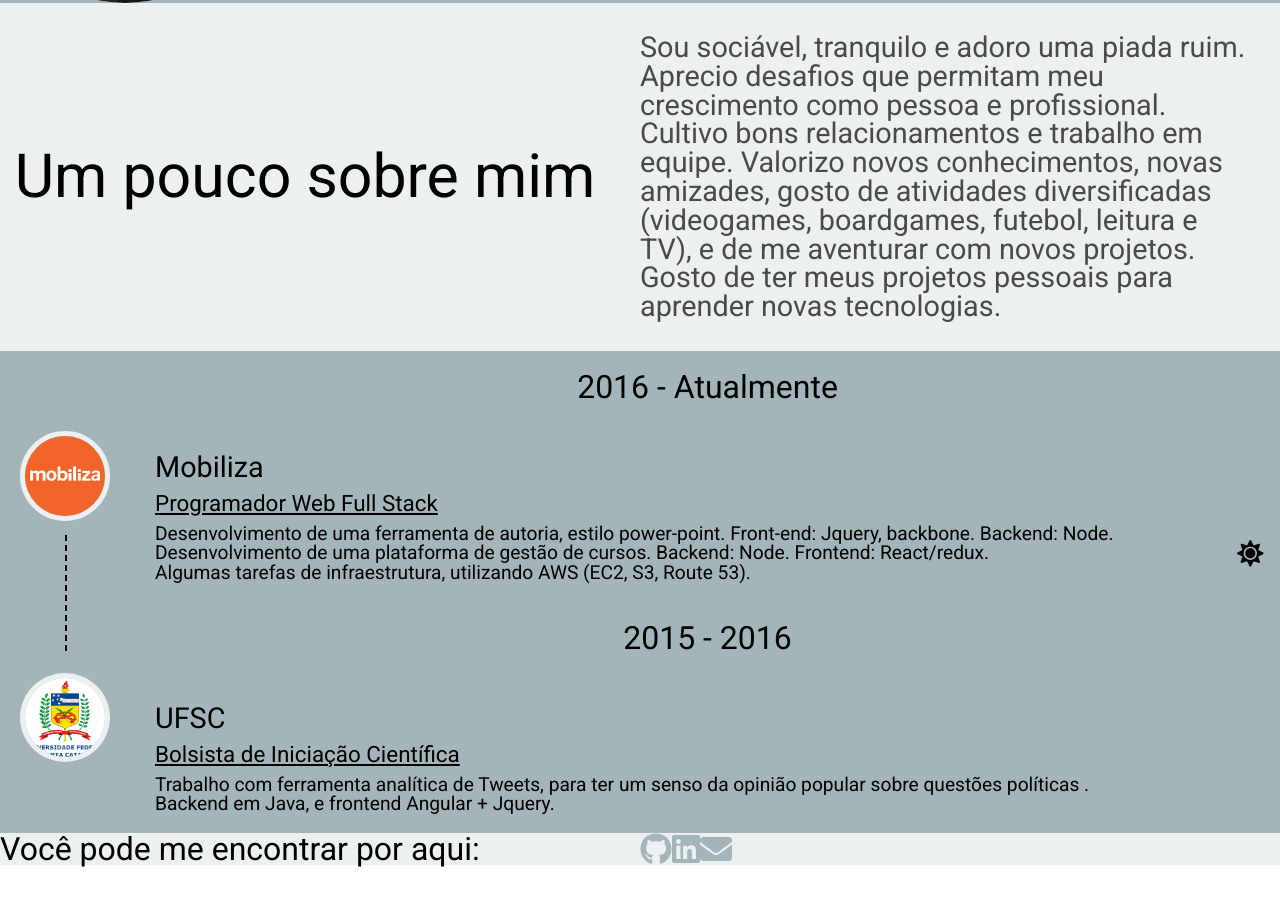
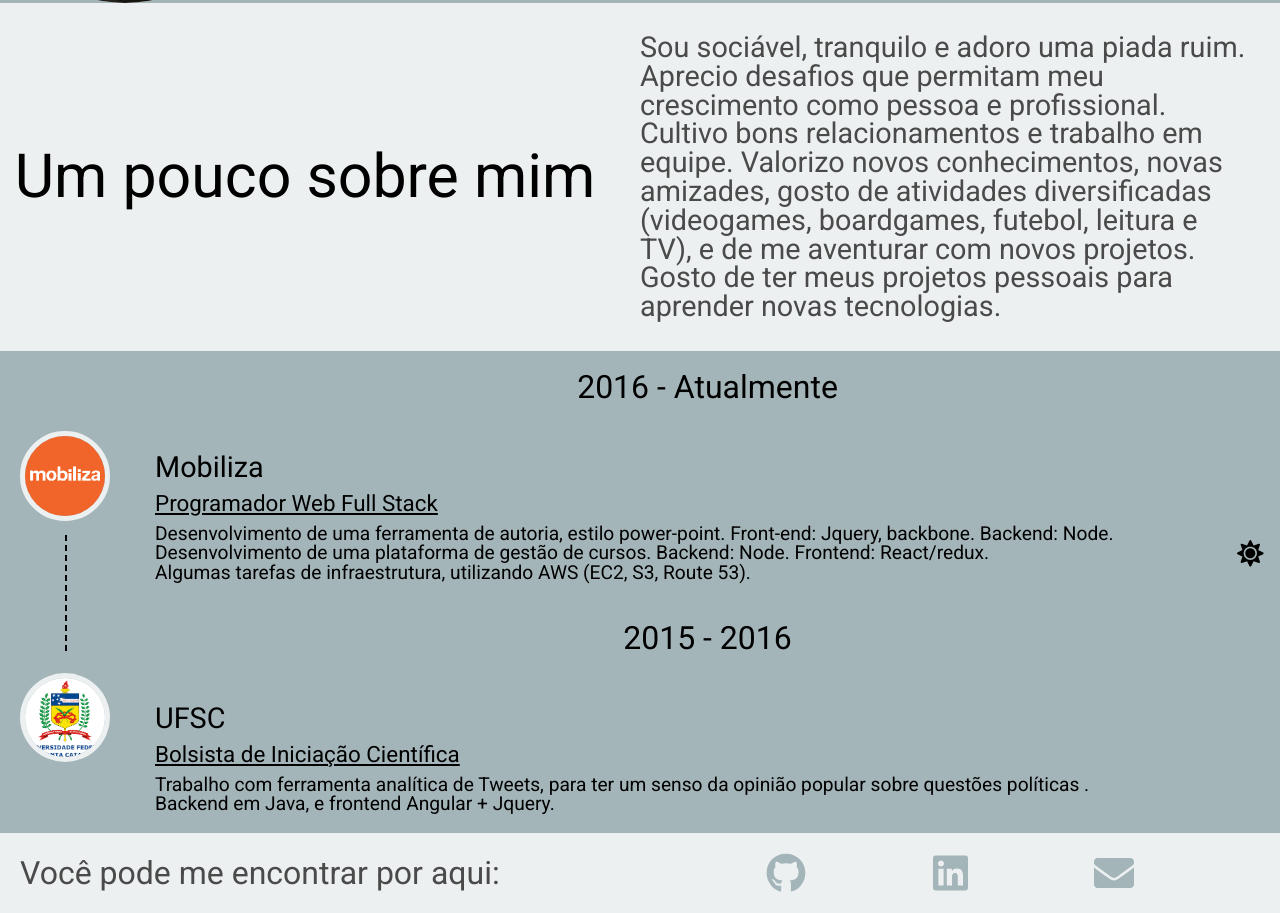
Before and after one commit to francardoso/me, a Gatsby site: page / in a window 1280 px wide. Shown: the part 222-1135 px from the top of the page. Before the commit the page ends 1090 px from the top, so only its background shows below. Built offline with nearby package versions, Linux system fonts and the light colour scheme; Gatsby itself is replaced by a stand-in of ours.

Commit message:
putting theme colors on correct places, but still has work to do with these colors

```diff
--- a/gatsby-config.js
+++ b/gatsby-config.js
@@ -12,6 +12,12 @@
         google: {
           families: ['Roboto'],
         },
+      },
+    },
+    {
+      resolve: `gatsby-plugin-styled-components`,
+      options: {
+        // Add any options here
       },
     },
     `gatsby-plugin-react-helmet`,
@@ -36,12 +42,6 @@
         icon: `src/images/code-icon.png`, // This path is relative to the root of the site.
       },
     },
-    {
-      resolve: `gatsby-plugin-styled-components`,
-      options: {
-        // Add any options here
-      },
-    },
     // this (optional) plugin enables Progressive Web App + Offline functionality
     // To learn more, visit: https://gatsby.dev/offline
     // `gatsby-plugin-offline`,
--- a/src/components/About/styles.js
+++ b/src/components/About/styles.js
@@ -1,7 +1,8 @@
 import styled from 'styled-components/macro';
+import { darken } from 'polished';
 
 export default styled.div`
-  background-color: ${props => props?.theme?.primary};
+  background-color: ${props => props?.theme?.primary?.background};
   display: flex;
   & > * {
     flex: 1;
@@ -10,11 +11,13 @@
     font-size: 1.8em;
     color: #4a4a4a;
     padding: 30px;
+    color: ${props => props?.theme?.primary?.text};
   }
   h1 {
     display: flex;
     justify-content: center;
     align-items: center;
     font-size: 3.8em;
+    color: ${props => darken(0.5, props?.theme?.primary?.text ?? '#000')};
   }
 `;
--- a/src/components/Contact/Contact.js
+++ b/src/components/Contact/Contact.js
@@ -7,13 +7,16 @@
   <Container>
     <h4>Você pode me encontrar por aqui:</h4>
     <Items>
-      <Item href="https://github.com/francardoso">
+      <Item href="https://github.com/francardoso" target="_blank">
         <Icon icon="faGithub" />
       </Item>
-      <Item href="https://www.linkedin.com/in/fran-cardoso-7074b0122">
+      <Item
+        href="https://www.linkedin.com/in/fran-cardoso-7074b0122"
+        target="_blank"
+      >
         <Icon icon="faLinkedin" />
       </Item>
-      <Item href="mailto:fran.adalid@hotmail.com">
+      <Item href="mailto:fran.adalid@hotmail.com" target="_blank">
         <Icon icon="faEnvelope" />
       </Item>
     </Items>
--- a/src/components/Contact/styles.js
+++ b/src/components/Contact/styles.js
@@ -2,22 +2,26 @@
 
 export default styled.div`
   display: flex;
-  background-color: ${props => props.theme.primary};
+  align-items: center;
+  background-color: ${props => props?.theme?.primary?.background};
+  padding: 20px;
   & > * {
     flex: 1 0 50%;
   }
   h4 {
+    color: ${props => props?.theme?.primary?.text};
     font-size: 2em;
   }
 `;
 
 export const Items = styled.div`
   display: flex;
+  justify-content: space-evenly;
 `;
 
 export const Item = styled.a`
   svg {
-    font-size: 2em;
+    font-size: 2.5em;
     color: #a4b5b9;
   }
 `;
--- a/src/components/Experience/styles.js
+++ b/src/components/Experience/styles.js
@@ -1,4 +1,5 @@
 import styled from 'styled-components/macro';
+import { darken } from 'polished';
 
 export const Job = styled.div`
   display: flex;
@@ -10,7 +11,7 @@
     align-items: center;
     .gatsby-image-wrapper {
       border-radius: 100%;
-      border: 5px solid ${props => props?.theme?.primary};
+      border: 5px solid ${props => props?.theme?.primary?.background};
     }
     /* &:before {
       position: absolute;
@@ -41,6 +42,7 @@
   .job-details {
     width: 100%;
     margin-left: 45px;
+    color: ${props => darken(0.5, props?.theme?.primary?.text ?? '#000')};
     h1.period-title {
       font-size: 2em;
       text-align: center;
@@ -62,5 +64,5 @@
 `;
 
 export default styled.div`
-  background-color: ${props => props?.theme?.secundary};
+  background-color: ${props => props?.theme?.secundary?.background};
 `;
--- a/src/components/Header/styles.js
+++ b/src/components/Header/styles.js
@@ -1,14 +1,15 @@
 import styled from 'styled-components/macro';
 
 export default styled.header`
-  background-color: ${props => props?.theme?.secundary};
+  background-color: ${props => props?.theme?.secundary?.background};
+  color: ${props => props?.theme?.secundary?.text};
   margin-bottom: 1.45rem;
   display: flex;
   align-items: center;
   margin: 0;
   #profile-picture-holder {
     border-radius: 100%;
-    background-color: ${props => props?.theme?.primary};
+    background-color: ${props => props?.theme?.primary?.background};
     width: 250px;
     display: flex;
     justify-content: center;
--- a/src/components/ThemeToggleBtn/ThemeToggleBtn.js
+++ b/src/components/ThemeToggleBtn/ThemeToggleBtn.js
@@ -2,6 +2,7 @@
 
 import Icon from '../Icon';
 import { useThemeContext } from '../../libs/ThemeContext';
+import getTheme from '../../libs/getTheme';
 
 import Container from './styles';
 
@@ -9,17 +10,7 @@
   const { theme, setTheme } = useThemeContext();
   const changeThemeColors = () => {
     const newTheme =
-      theme.name === 'light'
-        ? {
-            name: 'dark',
-            pimary: '#000',
-            secundary: '#000',
-          }
-        : {
-            name: 'light',
-            primary: '#ECF0F0',
-            secundary: '#A4B5B9',
-          };
+      theme.name === 'light' ? getTheme('dark') : getTheme('light');
     setTheme(newTheme);
   };
   return (
--- a/src/libs/ThemeContext.js
+++ b/src/libs/ThemeContext.js
@@ -1,18 +1,10 @@
-import React, {
-  useState,
-  createContext,
-  useContext,
-  useEffect,
-  useCallback,
-} from 'react';
+import React, { useState, createContext, useContext, useEffect } from 'react';
 import { ThemeProvider as StyledComponentsThemeProvider } from 'styled-components';
 
+import getTheme from './getTheme';
+
 function getInitialTheme() {
-  return {
-    name: 'light',
-    primary: '#ECF0F0',
-    secundary: '#A4B5B9',
-  };
+  return getTheme('light');
 }
 export const ThemeContext = createContext(getInitialTheme());
 
--- /dev/null
+++ b/src/libs/getTheme.js
@@ -0,0 +1,40 @@
+export default themeName => {
+  switch (themeName) {
+    case 'light':
+      return {
+        name: 'light',
+        primary: {
+          background: '#ECF0F0',
+          text: '#4a4a4a',
+        },
+        secundary: {
+          background: '#A4B5B9',
+          text: '#fff',
+        },
+      };
+    case 'dark':
+      return {
+        name: 'dark',
+        primary: {
+          background: '#000',
+          text: '#fff',
+        },
+        secundary: {
+          background: '#000',
+          text: '#fff',
+        },
+      };
+    default:
+      return {
+        name: 'light',
+        primary: {
+          background: '#ECF0F0',
+          text: '#4a4a4a',
+        },
+        secundary: {
+          background: '#A4B5B9',
+          text: '#fff',
+        },
+      };
+  }
+};
```
